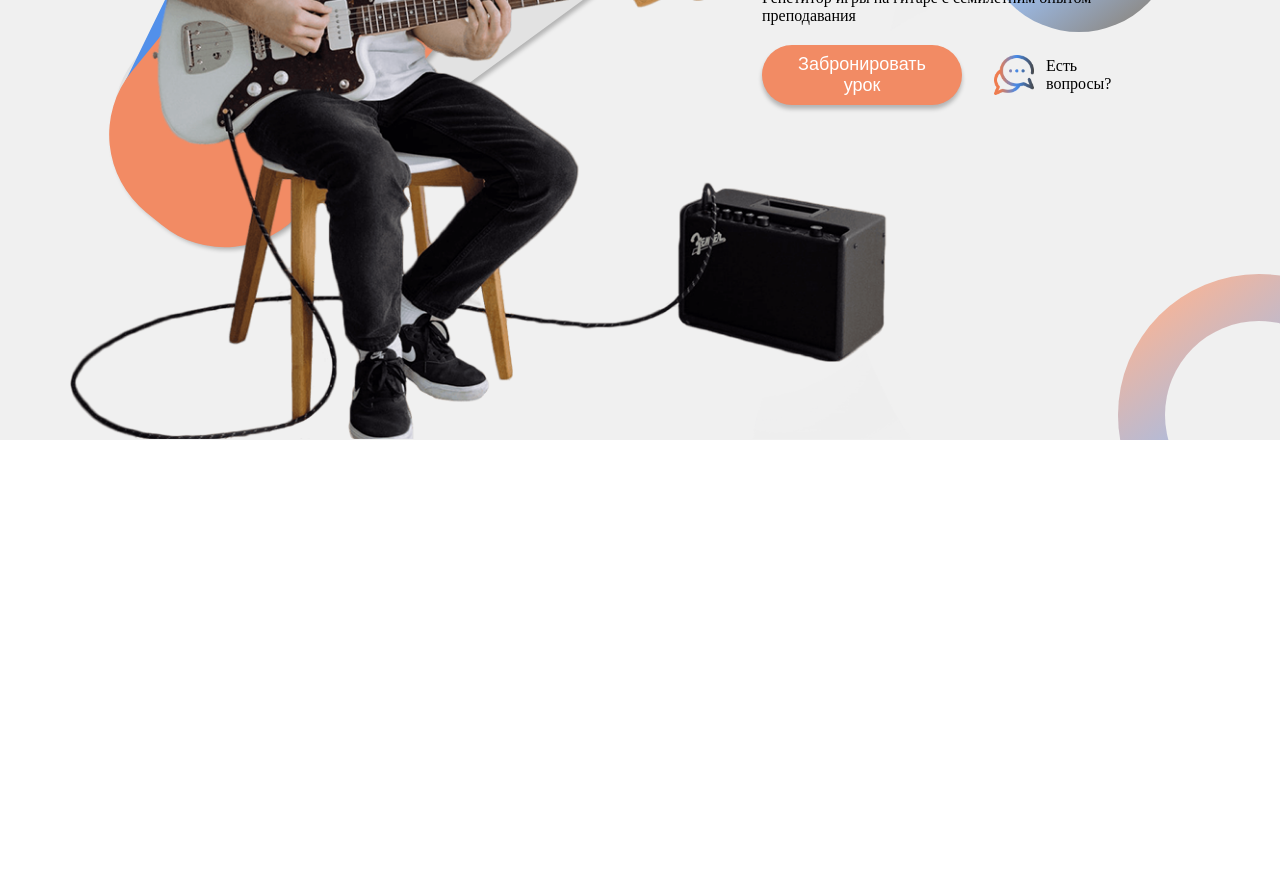
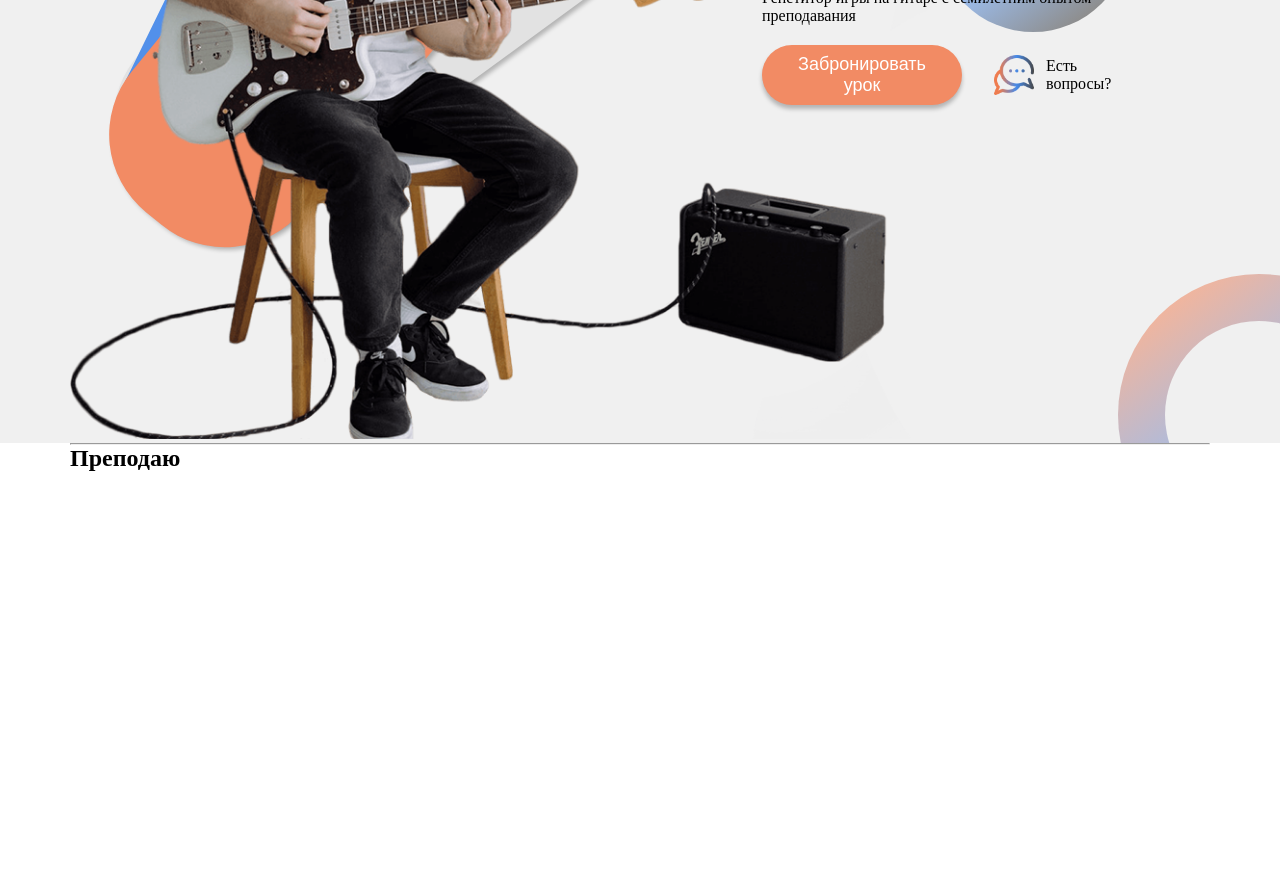
Before and after one commit to B1ackin/Courses_guitar, a website: page index.html in a window 1280 px wide. Shown: the part 376-1252 px from the top of the page. Before the commit the page ends 816 px from the top, so only its background shows below. Drawn offline with Linux system fonts and the light colour scheme.

Commit message:
add part two section

```diff
--- a/css/style.sass
+++ b/css/style.sass
@@ -11,7 +11,7 @@ $color-orange: #f28b64
 
 .main-section
   position: relative
-  height: 800px
+  min-height: 800px
   background: #f0f0f0
   padding-top: 16px
   overflow: hidden
@@ -30,7 +30,7 @@ $color-orange: #f28b64
   &__first-elipse
     position: absolute
     top: 129px
-    right: 34px
+    right: 80px
   &__second-elipse
     position: absolute
     right: -120px
@@ -174,3 +174,6 @@ $color-orange: #f28b64
     &_big
       width: 188px
       height: 188px
+
+.second-section
+  min-height: 700px
--- a/index.html
+++ b/index.html
@@ -8,7 +8,7 @@
     <script src="https://kit.fontawesome.com/95256c9518.js" crossorigin="anonymous"></script>
 </head>
 <body>
-    <div class="main-section">
+    <section class="main-section">
         <div class="container main-section__nav-container">
             <header class="main-section__header">
                 <a href="#"><img src="img/logo.png" alt="Логотип"></a>
@@ -55,6 +55,18 @@
         <div class="main-section__second-elipse elipse elipse_big">
             <div class="elipse__subtract elipse__subtract_big"></div>
         </div>
-    </div>
+    </section>
+
+    <section class="second-section">
+        <div class="container second-section__container">
+            <h2 class="second-section__title">
+                <hr class="title_hr"> Преподаю
+            </h2>
+            <div class="second-section__card-box">
+
+            </div>
+        </div>
+
+    </section>
 </body>
 </html>
```
Also changed, not shown: css/style.css, 1 other file.
